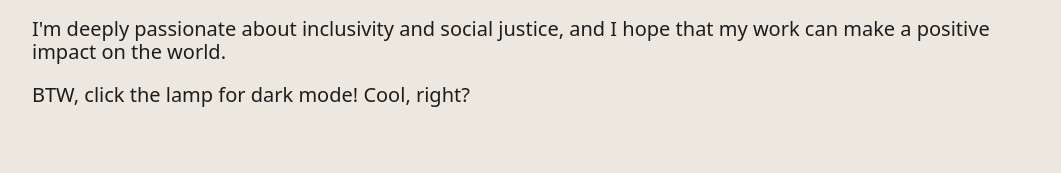
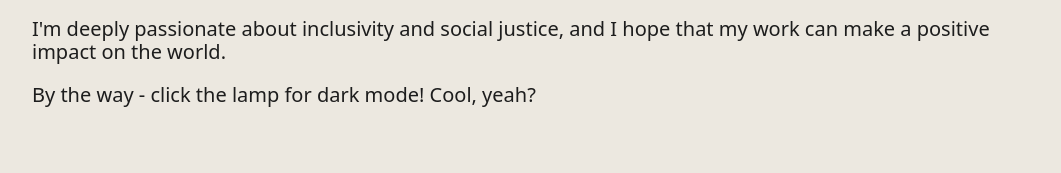
Before and after one commit to unifolia/portfolio, a website: page index.html in a window 1280 px wide. Shown: the part 5002-5175 px from the top of the page, without its empty margins (104-1165 px from the left). Drawn offline with nearby package versions, Linux system fonts and the light colour scheme.

Commit message:
:octocat: teeny tiny changes to index.html (skills mainly)

```diff
--- a/index.html
+++ b/index.html
@@ -418,7 +418,7 @@
                         I'm deeply passionate about inclusivity and social justice, and I hope that
                         my work can make a positive impact on the world.
                     </p>
-                    <p>BTW, click the lamp for dark mode! Cool, right?</p>
+                    <p>By the way - click the lamp for dark mode! Cool, yeah?</p>
                 </div>
             </section>
             <section id="contact" class="contact">
```
